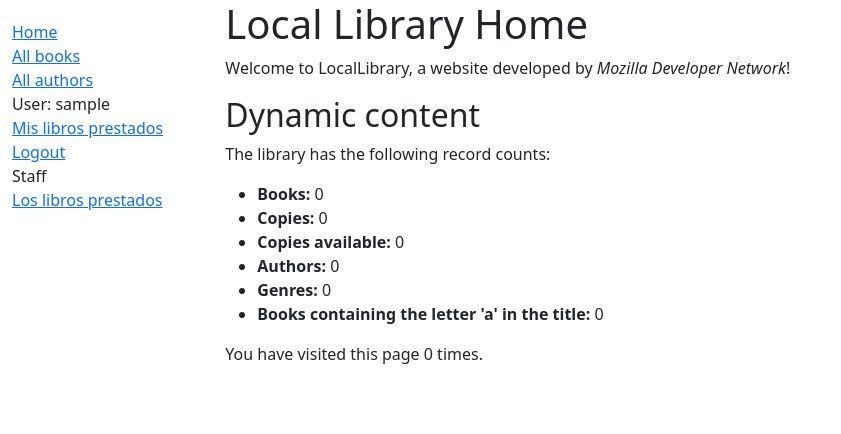
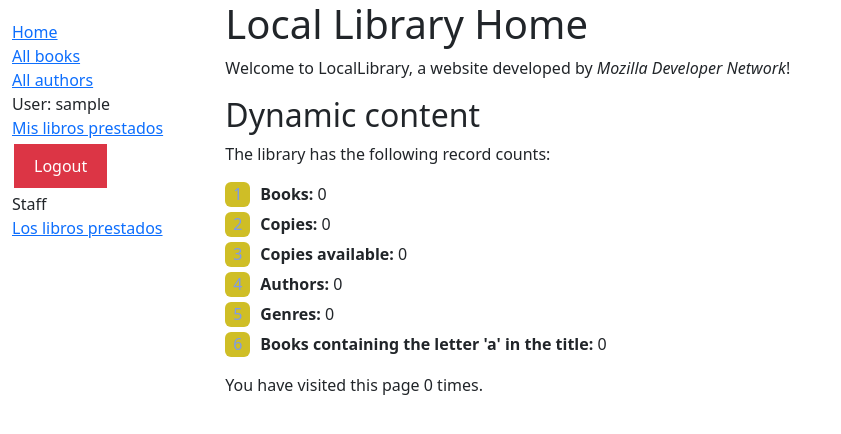
Before and after one commit to danii1107/PSI_1, a Django app: page /catalog/ in a window 1280 px wide. Shown: the top 434 px of the page, without its empty margins (0-841 px from the left). Run offline with Django 4.2, Linux system fonts and the light colour scheme; the visitor is signed in with stand-in values (Sample User, id 1); data that the repository does not hold is empty.

Commit message:
Test part 9 done with bonus and front-end changes with css

```diff
--- /dev/null
+++ b/locallibrary/catalog/static/css/frontpage-styles.css
@@ -0,0 +1,52 @@
+
+
+.login-button {
+    background-color: #007bff;
+    color: white;
+    border: none;
+    padding: 10px 20px;
+    text-align: center;
+    text-decoration: none;
+    display: inline-block;
+    font-size: 16px;
+    margin: 4px 2px;
+    cursor: pointer;
+    border-radius: 20px;
+  }
+
+  .logout-button {
+    background-color: #dc3545;
+    color: white;
+    border: none;
+    padding: 10px 20px;
+    text-align: center;
+    text-decoration: none;
+    display: inline-block;
+    font-size: 16px;
+    margin: 4px 2px;
+    cursor: pointer;
+  }
+
+
+.content-list {
+  list-style-type: none;
+  padding-left: 0;
+}
+
+.content-list li {
+  margin-bottom: 5px;
+  counter-increment: item;
+}
+
+.content-list li:before {
+  content: counter(item);
+  background-color: #cfbe26;
+  color: rgb(124, 154, 236);
+  border-radius: 6px;
+  display: inline-block;
+  width: 25px;
+  height: 25px;
+  text-align: center;
+  line-height: 25px;
+  margin-right: 10px;
+}
--- a/locallibrary/catalog/templates/base_generic.html
+++ b/locallibrary/catalog/templates/base_generic.html
@@ -13,6 +13,7 @@
     <!-- Add additional CSS in static file -->
     {% load static %}
     <link rel="stylesheet" href="{% static 'css/styles.css' %}" />
+    <link rel="stylesheet" href="{% static 'css/frontpage-styles.css' %}" />
   </head>
   <body>
     <div class="container-fluid">
@@ -26,9 +27,9 @@
               {% if user.is_authenticated %}
                 <li>User: {{ user.get_username }}</li>
                 <li><a href="{% url 'my-borrowed' %}">Mis libros prestados</a></li>
-                <li><a href="{% url 'logout'%}?next={{request.path}}">Logout</a></li>
+                <li><button class="logout-button" onclick="window.location.href='{% url 'logout'%}?next={{request.path}}'">Logout</button></li>
               {% else %}
-                <li><a href="{% url 'login'%}?next={{request.path}}">Login</a></li>
+              <li><button class="login-button" onclick="window.location.href='{% url 'login'%}?next={{request.path}}'">Login</button></li>
               {% endif %}
               {% if user.is_staff %}
                 <li> Staff </li>
--- a/locallibrary/catalog/templates/index.html
+++ b/locallibrary/catalog/templates/index.html
@@ -10,7 +10,7 @@
   </p>
   <h2>Dynamic content</h2>
   <p>The library has the following record counts:</p>
-  <ul>
+  <ul class = "content-list">
     <li><strong>Books:</strong> {{ num_books }}</li>
     <li><strong>Copies:</strong> {{ num_instances }}</li>
     <li><strong>Copies available:</strong> {{ num_instances_available }}</li>
--- a/locallibrary/catalog/urls.py
+++ b/locallibrary/catalog/urls.py
@@ -16,3 +16,18 @@
 urlpatterns += [
     path('allbooks/', views.LoanedBooksListView.as_view(), name='all-borrowed'),
 ]
+
+urlpatterns += [
+    path('book/<uuid:pk>/renew/', views.renew_book_librarian, name='renew-book-librarian'),
+]
+
+
+urlpatterns += [
+    path('author/create/', views.AuthorCreate.as_view(), name='author-create'),
+    path('author/<int:pk>/update/', views.AuthorUpdate.as_view(), name='author-update'),
+    path('author/<int:pk>/delete/', views.AuthorDelete.as_view(), name='author-delete'),
+]
+
+urlpatterns += [
+    path('book/create/', views.BookCreate.as_view(), name='book-create'),
+]
--- a/locallibrary/catalog/views.py
+++ b/locallibrary/catalog/views.py
@@ -1,5 +1,6 @@
 from django.shortcuts import render
 from .models import *
+
 
 def index(request):
     """View function for home page of site."""
@@ -89,3 +90,67 @@
 
     def get_queryset(self):
         return BookInstance.objects.filter(status__exact='o').order_by('due_back')
+
+
+
+from django.contrib.auth.decorators import permission_required
+
+from django.shortcuts import get_object_or_404
+from django.http import HttpResponseRedirect
+from django.urls import reverse
+import datetime
+
+from .forms import RenewBookForm
+
+@permission_required('catalog.can_mark_returned')
+def renew_book_librarian(request, pk):
+    """
+    View function for renewing a specific BookInstance by librarian
+    """
+    book_inst=get_object_or_404(BookInstance, pk = pk)
+
+    # If this is a POST request then process the Form data
+    if request.method == 'POST':
+
+        # Create a form instance and populate it with data from the request (binding):
+        form = RenewBookForm(request.POST)
+
+        # Check if the form is valid:
+        if form.is_valid():
+            # process the data in form.cleaned_data as required (here we just write it to the model due_back field)
+            book_inst.due_back = form.cleaned_data['renewal_date']
+            book_inst.save()
+
+            # redirect to a new URL:
+            return HttpResponseRedirect(reverse('all-borrowed') )
+
+    # If this is a GET (or any other method) create the default form.
+    else:
+        proposed_renewal_date = datetime.date.today() + datetime.timedelta(weeks=3)
+        form = RenewBookForm(initial={'renewal_date': proposed_renewal_date,})
+
+    return render(request, 'catalog/book_renew_librarian.html', {'form': form, 'bookinst':book_inst})
+
+
+from django.views.generic.edit import CreateView, UpdateView, DeleteView
+from django.urls import reverse_lazy
+from .models import Author
+
+class AuthorCreate(CreateView):
+    model = Author
+    fields = '__all__'
+    initial={'date_of_death':'05/01/2018',}
+
+class AuthorUpdate(UpdateView):
+    model = Author
+    fields = ['first_name','last_name','date_of_birth','date_of_death']
+
+class AuthorDelete(DeleteView):
+    model = Author
+    success_url = reverse_lazy('authors')
+
+from .models import Book
+
+class BookCreate(CreateView):
+    model = Book
+    fields = '__all__'
```
Also changed, not shown: locallibrary/catalog/forms.py (added, +22 -0 lines), locallibrary/catalog/templates/catalog/author_confirm_delete.html (added, +14 -0 lines), locallibrary/catalog/templates/catalog/author_form.html (added, +13 -0 lines), locallibrary/catalog/templates/catalog/book_form.html (added, +13 -0 lines), locallibrary/catalog/templates/catalog/book_renew_librarian.html (added, +16 -0 lines).
